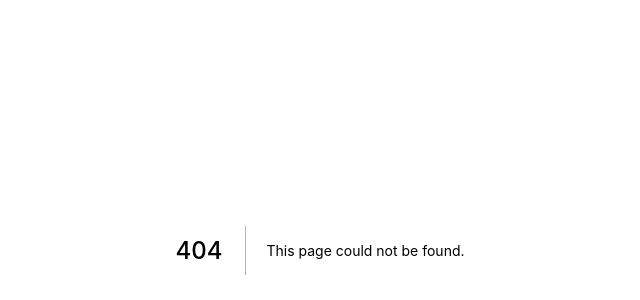
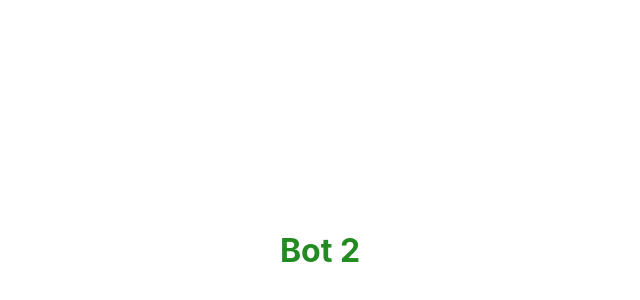
Before and after one commit to difuentes/recoders, a Next.js app: page /bot2 in a window 1280 px wide. Before the commit this address had no page. Shown: the part 150-450 px from the top of the page, without its empty margins (320-960 px from the left). Built offline with nearby package versions, Linux system fonts and the light colour scheme.

Commit message:
pagina bot 2

```diff
--- /dev/null
+++ b/pages/bot2.js
@@ -0,0 +1,10 @@
+import Head from 'next/head'
+import styles from '../styles/Home.module.css'
+
+export default function Home() {
+  return (
+    <div className={styles.container}>
+      <h1>Bot 2</h1>
+    </div>
+  )
+}
```
